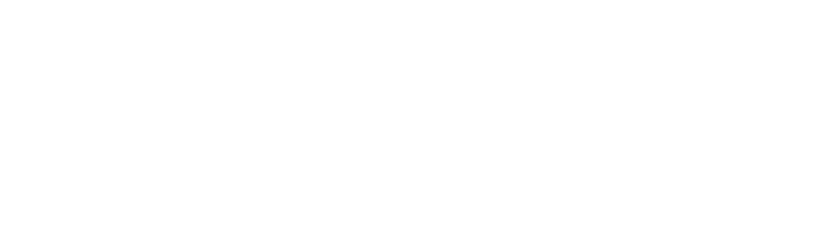
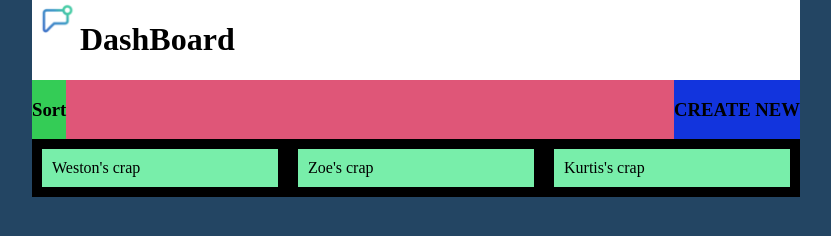
Before and after one commit to waderice52224/widgetpage, a plain HTML site: page index.html in a window 1280 px wide. Shown: the whole page, without its empty margins (224-1055 px from the left). Drawn offline with Linux system fonts and the light colour scheme.

Commit message:
Finished index page

```diff
--- a/index.html
+++ b/index.html
@@ -6,6 +6,38 @@
     <link rel="stylesheet" href="main.css">
 </head>
 <body>
+<div class="wrapper">
+    <div class="nav">
+        <nav class="logo">
 
+            <img src="itsmine.png" height="40" width="48"/>
+        </nav>
+        <div class="navname">
+            <h1>DashBoard</h1>
+        </div>
+    </div>
+    <div class="create">
+        <div class="sort">
+            <h3>Sort</h3>
+        </div>
+        <div class="createnew">
+            <h3>CREATE NEW</h3>
+        </div>
+
+    </div>
+    <div class="mainback">
+
+            <div class="widgets">
+                Weston's crap
+            </div>
+            <div class="widgets">
+                Zoe's crap
+            </div>
+            <div class="widgets">
+                Kurtis's crap
+            </div>
+        </div>
+    </div>
+</div>
 </body>
 </html>
--- a/main.scss
+++ b/main.scss
@@ -1,21 +1,50 @@
-$primary-red: {
-  #dddddd
-}
 html{
   height: 100%;
 }
-.body{
+body{
   padding: 0;
   margin: 0;
   width: 100%;
   height: 100%;
+  background-color: #234563;
 }
-a{
-  text-decoration: none;
-  &:hover{
-    text-decoration: none;
-  }
-  &:focus{
-    text-decoration: none;
-  }
+.wrapper{
+  margin: 0 auto;
+  width: 60%;
+  background-color: #df5678;
 }
+.nav{
+  width: 100%;
+  display: flex;
+  justify-content: flex-start;
+  background-color: #ffffff;
+}
+.navname{
+  border-left: 2px #eeeeee;
+}
+.create{
+  width: 100%;
+  display: flex;
+  justify-content: space-between;
+
+}
+.sort{
+  background-color: #34cc56;
+}
+.createnew{
+background-color: #1234dd;
+}
+.mainback{
+  background-color: #000000;
+  width: 100%;
+  display: flex;
+  justify-content: flex-start;
+}
+
+
+.widgets{
+  width: 300px;
+  background-color: #78eeaa;
+  padding: 10px;
+  margin: 10px;
+}
```
Also changed, not shown: itsmine.png (added), main.css, 2 other files.
